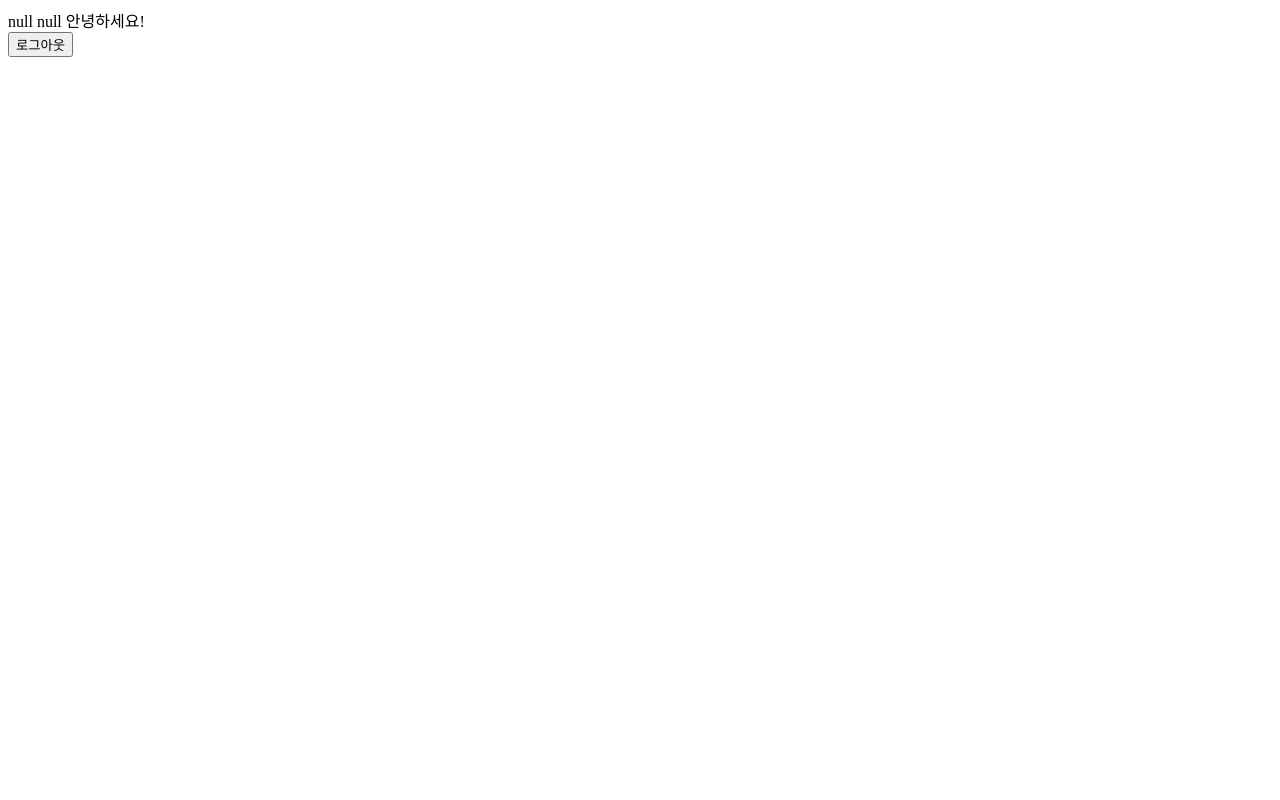
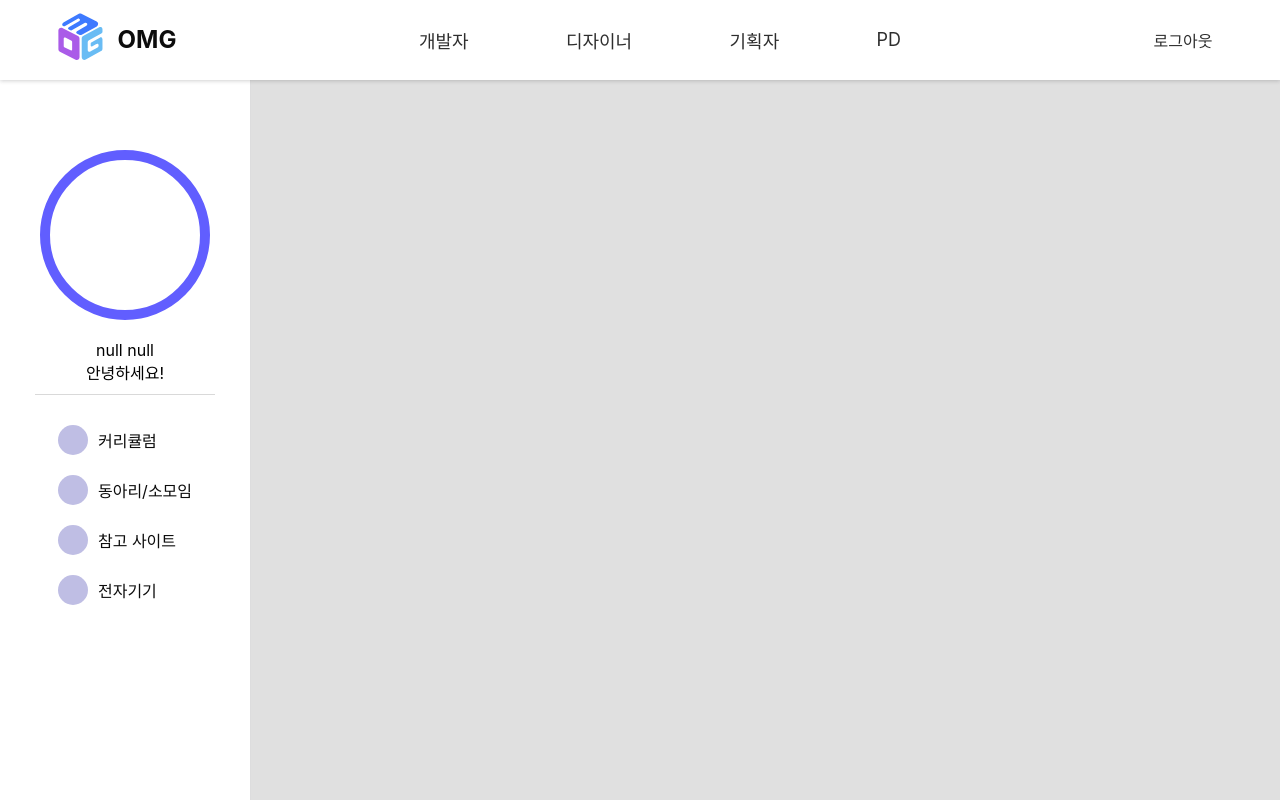
Before and after one commit to leejiwon6315/OMG, a plain HTML site: page main.html in a window 1280 px wide. Drawn offline with Linux system fonts and the light colour scheme.

Commit message:
created main page

```diff
--- a/js/main.js
+++ b/js/main.js
@@ -7,7 +7,7 @@ let userMajorValue = "";
 const getUserInfo = () => {
   userNameValue = localStorage.getItem("omg-name");
   userMajorValue = localStorage.getItem("omg-major");
-  userNameInNav.innerText = `${userNameValue} ${userMajorValue} 안녕하세요!`;
+  userNameInNav.innerText = `${userNameValue} ${userMajorValue} \n 안녕하세요!`;
 };
 
 const logout = () => {
--- a/main.html
+++ b/main.html
@@ -4,10 +4,63 @@
     <meta charset="UTF-8" />
     <meta http-equiv="X-UA-Compatible" content="IE=edge" />
     <title>OMG project</title>
+    <link rel="stylesheet" href="./styles/style-default.css" />
+    <link rel="stylesheet" href="./styles/style-main.css" />
   </head>
   <body>
-    <div id="nav-user-name"></div>
-    <button id="logout-button">로그아웃</button>
+    <header>
+      <nav>
+        <a href="#" class="logo-wrapper">
+          <img src="./img/logo.svg" alt="logo" />
+          <h1>OMG</h1>
+        </a>
+
+        <ul>
+          <li><a href="#" class="nav-btn">개발자</a></li>
+          <li><a href="#" class="nav-btn">디자이너</a></li>
+          <li><a href="#" class="nav-btn">기획자</a></li>
+          <li><a href="#" class="nav-btn">PD</a></li>
+        </ul>
+        <button id="logout-button">로그아웃</button>
+      </nav>
+    </header>
+
+    <aside>
+      <div class="aside-container">
+        <div class="user-info-wrapper">
+          <div class="user-icon"></div>
+          <div id="nav-user-name"></div>
+        </div>
+        <ul>
+          <li>
+            <a href="#" class="aside-btn">
+              <div class="menu-icon"></div>
+              <p>커리큘럼</p>
+            </a>
+          </li>
+          <li>
+            <a href="#" class="aside-btn">
+              <div class="menu-icon"></div>
+              <p>동아리/소모임</p>
+            </a>
+          </li>
+          <li>
+            <a href="#" class="aside-btn">
+              <div class="menu-icon"></div>
+              <p>참고 사이트</p>
+            </a>
+          </li>
+          <li>
+            <a href="#" class="aside-btn">
+              <div class="menu-icon"></div>
+              <p>전자기기</p>
+            </a>
+          </li>
+        </ul>
+      </div>
+    </aside>
+
+    <section class="main-section"></section>
     <script defer type="text/javascript" src="./js/main.js"></script>
   </body>
 </html>
--- /dev/null
+++ b/styles/style-default.css
@@ -0,0 +1,34 @@
+* {
+  margin: 0;
+  padding: 0;
+  font-family: "Noto Sans KR", "나눔고딕", "NanumGothic", BlinkMacSystemFont,
+    -apple-system, "Segoe UI", "Roboto", "Oxygen", "Ubuntu", "Cantarell",
+    "Fira Sans", "Droid Sans", sans-serif, "Helvetica Neue";
+}
+
+body {
+  margin: 0;
+  padding: 0;
+}
+
+ul,
+ol,
+li {
+  list-style-type: none;
+}
+
+a {
+  text-decoration: none;
+}
+
+a,
+p,
+h1,
+h2,
+h3,
+h4,
+span {
+  padding: 0;
+  margin: 0;
+  color: rgb(12, 12, 12);
+}
--- a/styles/style-main.css
+++ b/styles/style-main.css
@@ -1,162 +1,154 @@
-* {
-  margin: 0px;
-  padding: 0px;
-  font-family: "Noto Sans KR", "나눔고딕", "NanumGothic", BlinkMacSystemFont,
-    -apple-system, "Segoe UI", "Roboto", "Oxygen", "Ubuntu", "Cantarell",
-    "Fira Sans", "Droid Sans", sans-serif, "Helvetica Neue";
+body {
+  background-color: rgb(224, 224, 224);
 }
 
-body .background {
-  background-color: rgb(180, 187, 235);
-  background-size: 100vw;
-  background-repeat: no-repeat;
+header {
+  position: fixed;
+  z-index: 9999;
   width: 100%;
-  height: 100vh;
+  height: 80px;
+  background-color: white;
+  box-shadow: 0 1px 4px rgba(47, 47, 48, 0.219);
   display: flex;
+  justify-content: center;
   align-items: center;
 }
 
-.login-wrapper {
-  position: absolute;
-  z-index: 999;
-  width: 45%;
-  min-width: 450px;
-  height: fit-content;
-  padding: 30px;
-  text-align: center;
-  top: 50%;
-  left: 50%;
-  transform: translate(-50%, -50%);
-  background-color: #ffffff;
-  border-radius: 5px;
-  box-shadow: 1px 3px 6px rgba(42, 42, 46, 0.274);
+header > nav {
+  width: 91%;
+  display: flex;
+  flex-direction: row;
+  justify-content: space-between;
+  align-items: center;
 }
 
-.input-box {
+header > nav img {
+  width: 45px;
+  height: auto;
+}
+
+header > nav img:hover {
+  transform: rotate(15deg);
+}
+
+header > nav > .logo-wrapper {
+  display: flex;
+  flex-direction: row;
+  align-items: center;
+  cursor: pointer;
+}
+
+header > nav > .logo-wrapper > h1 {
+  margin-left: 15px;
+}
+
+header > nav > ul {
+  min-width: 400px;
+  display: flex;
+  flex-direction: row;
+  align-items: center;
+  justify-content: center;
+  flex: 1;
+}
+
+header > nav > ul > li {
+  margin: 0 4%;
+}
+
+header > nav > ul > li:hover {
+  transform: translate(0, -1px);
+}
+
+header > nav > ul > li > a {
+  padding: 5px 10px;
+  font-size: 18px;
+  cursor: pointer;
+  color: rgb(46, 46, 46);
+}
+
+header > nav > #logout-button {
+  background-color: transparent;
+  border: none;
+  width: fit-content;
+  height: fit-content;
+  padding: 5px 10px;
+  font-size: 16px;
+  cursor: pointer;
+  color: rgb(46, 46, 46);
+}
+
+header > nav > #logout-button:hover {
+  transform: translate(0, -1px);
+}
+
+aside {
+  background-color: white;
+  width: 250px;
+  height: 100%;
+  position: fixed;
+  z-index: 9998;
+  border-right: 1px solid rgba(38, 38, 44, 0.151);
+}
+
+aside > .aside-container {
+  width: 100%;
+  position: absolute;
+  top: 150px;
   display: flex;
   flex-direction: column;
   align-items: center;
 }
 
-.input-box > .input-box-header {
+aside > .aside-container > .user-info-wrapper {
+  width: 80%;
+  height: fit-content;
+  display: flex;
+  flex-direction: column;
+  align-items: center;
+}
+
+aside > .aside-container > .user-info-wrapper > .user-icon {
+  width: 150px;
+  height: 150px;
+  border-radius: 50%;
+  border: 10px solid #615eff;
+}
+
+aside > .aside-container > .user-info-wrapper > #nav-user-name {
+  margin: 20px 0;
+  padding-bottom: 10px;
+  width: 90%;
+  text-align: center;
+  border-bottom: 1px solid rgba(66, 66, 66, 0.2);
+}
+
+aside > .aside-container > ul {
+  height: 200px;
+  display: flex;
+  flex-direction: column;
+  justify-content: space-around;
+}
+
+aside > .aside-container > ul > li:hover {
+  transform: translate(0, -1px);
+}
+
+aside > .aside-container > ul > li > a {
   display: flex;
   flex-direction: row;
   align-items: center;
-  justify-content: center;
-}
-
-.input-box-header > img {
-  width: 50px;
-  height: 50px;
-}
-
-.input-box > h4 {
-  font-size: 15px;
-  font-weight: 400;
-  margin: 20px;
-}
-
-.input-name {
-  width: 50%;
-  height: 25px;
-  padding: 3px;
-  margin-bottom: 30px;
-  border: none;
-  border-bottom: 2px solid rgba(49, 49, 54, 0.144);
-  outline: none;
-  color: #272727;
-  font-size: 16px;
-  font-weight: 300;
-  text-align: center;
-}
-
-.input-name:focus:focus {
-  border-color: rgba(86, 52, 211, 0.945);
-}
-
-.input-name:focus::placeholder {
-  color: transparent;
-}
-
-.survey-wrapper {
-  width: 70%;
   height: fit-content;
-  display: flex;
-  flex-wrap: wrap;
-  align-items: center;
-  justify-content: center;
-  margin-bottom: 30px;
-}
-
-.survey-wrapper > div {
-  display: flex;
-  justify-content: space-around;
-  align-items: center;
-  width: fit-content;
-  padding: 4px 10px;
-  height: 30px;
-  border-radius: 19px;
-  background-color: rgb(233, 233, 233);
-  margin: 3px;
   cursor: pointer;
 }
 
-.login-btn {
-  padding-bottom: 3px;
-  width: 250px;
-  height: 50px;
-  background-color: #6769e9;
-  background-position: left;
-  background-size: 200%;
-  text-align: center;
-  color: white;
-  font-size: 20px;
-  font-weight: 400;
-  border-style: none;
-  border-radius: 3px;
-  cursor: pointer;
-  display: inline;
+aside > .aside-container > ul > li > a > p {
+  font-size: 16px;
 }
 
-.login-btn:hover {
-  background-color: #5e46e6;
-  transform: translate(0, -1px);
-  box-shadow: 0 2px 4px rgba(56, 56, 63, 0.397);
+aside > .aside-container > ul > li > a > .menu-icon {
+  width: 30px;
+  height: 30px;
+  margin-right: 10px;
+  background-color: #bfbee4;
+  border-radius: 50%;
 }
-
-.login-btn:active {
-  transform: scale(0.99);
-  transform: translate(0, 0px);
-  box-shadow: none;
-}
-
-.left-chars {
-  position: absolute;
-  left: 0;
-  width: 50%;
-  display: flex;
-  align-items: center;
-}
-
-.right-chars {
-  position: absolute;
-  right: 0;
-  width: 50%;
-  display: flex;
-  justify-content: flex-end;
-  align-items: center;
-}
-
-.bg-object {
-  width: 80%;
-  margin: 0 auto;
-}
-
-footer {
-  position: fixed;
-  bottom: 0;
-  padding-bottom: 50px;
-  width: 100%;
-  color: rgb(24, 24, 24);
-  text-align: center;
-}
```
Also changed, not shown: index.html (+6 -2 lines), js/login.js (+5 -5 lines), styles/style-index.css (added, +155 -0 lines), img/login/Vector_down.png (deleted), img/login/Vector_up.png (deleted), img/login/login_object.svg.
